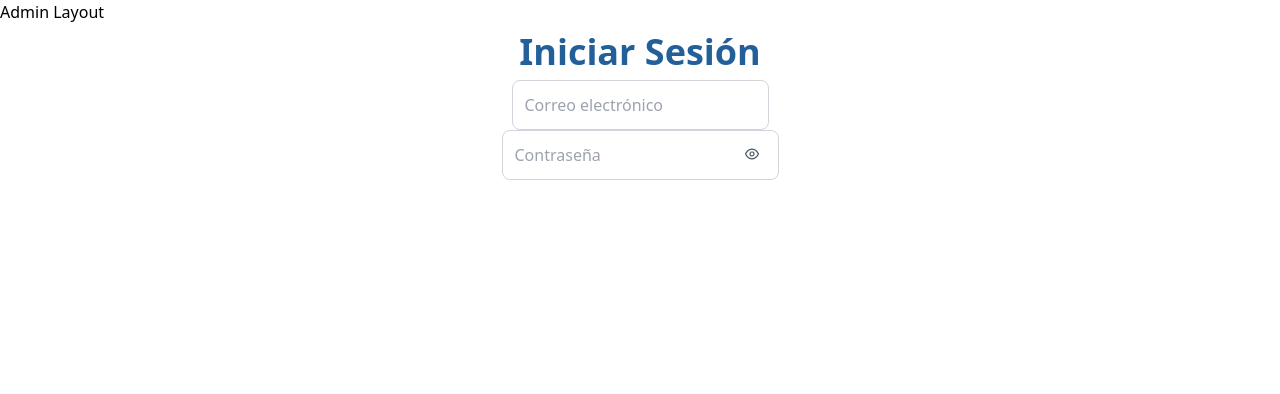
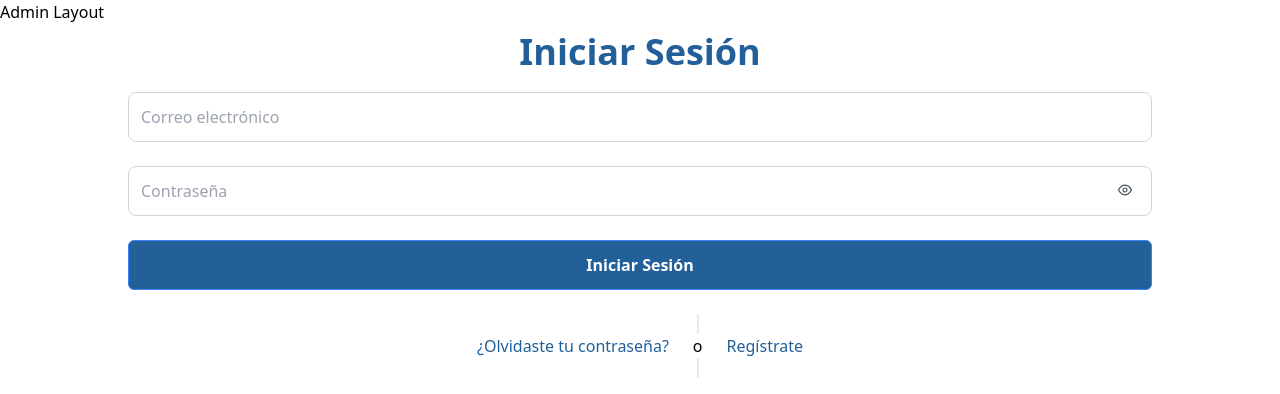
Before and after one commit to devcoso/club-de-leones, a React (Vite) app in the folder frontend-club-de-leones/: page /admin/login in a window 1280 px wide. Shown: the top 394 px of the page. Built offline with nearby package versions, Linux system fonts and the light colour scheme.

Commit message:
Creando login y modificando layout

```diff
--- a/frontend-club-de-leones/src/layouts/AuthLayout.jsx
+++ b/frontend-club-de-leones/src/layouts/AuthLayout.jsx
@@ -4,14 +4,14 @@ import logo from "../assets/logo.png"
 
 function AuthLayout() {
   return (
-    <div className="w-full h-screen flex flex-col justify-center bg-gray-100">
-      <div className="w-full md:w-4/5 lg:w-2/3 h-full md:h-3/4 m-auto shadow-lg bg-white rounded-lg flex flex-col md:flex-row gap-2">
+    <div className="w-full md:h-screen flex flex-col justify-center bg-gray-100">
+      <div className="w-full md:w-4/5 lg:w-2/3 md:h-3/4 m-auto md:shadow-lg bg-white rounded-lg flex flex-col md:flex-row gap-2">
         <div className="md:w-1/2 m-auto">
           <Link to="/">
-            <img src={logo} alt="logo" className="m-auto" />
+            <img src={logo} alt="logo" className="m-auto w-72 md:w-auto" />
           </Link>
         </div>
-        <div className="md:w-1/2">
+        <div className="md:w-1/2 md:flex md:flex-col md:justify-center md:h-full">
           <Outlet />
         </div>
       </div>
--- a/frontend-club-de-leones/src/pages/auth/Login.jsx
+++ b/frontend-club-de-leones/src/pages/auth/Login.jsx
@@ -2,9 +2,10 @@ import { useState } from "react"
 
 import { InputText } from "primereact/inputtext"
 import { Password } from "primereact/password"
+import { Button } from "primereact/button"
 import { Divider } from "primereact/divider"
 
-import { Form } from "react-router-dom"
+import { Form, Link } from "react-router-dom"
 
 function Login() {
 
@@ -14,18 +15,31 @@ function Login() {
   return (
     <div className="">
       <h1 className="text-primary font-bold text-center text-4xl my-2">Iniciar Sesión</h1>
-      <Form className="flex flex-col items-center" >
+      <Form className="flex flex-col items-center my-5 gap-6">
         <InputText
           type="email"
+          className="w-4/5"
           placeholder="Correo electrónico"
         />
         <Password
           placeholder="Contraseña"
           toggleMask
+          style={{width: '80%', display: 'block'}}
+          className="w-full"
+          inputClassName="w-full"
           feedback={false}
           value={password}
           onChange={(e) => setPassword(e.target.value)}
         />
+        <Button
+          label="Iniciar Sesión"
+          className="w-4/5 p-button-primary bg-primary"
+        />
+        <div className="flex flex-col md:flex-row justify-between items-center">
+          <Link to="/auth/forgot-password" className="text-primary">¿Olvidaste tu contraseña?</Link>
+          <Divider layout="vertical">o</Divider>
+          <Link to="/auth/register" className="text-primary">Regístrate</Link>
+        </div>
       </Form>
     </div>
   )
```
